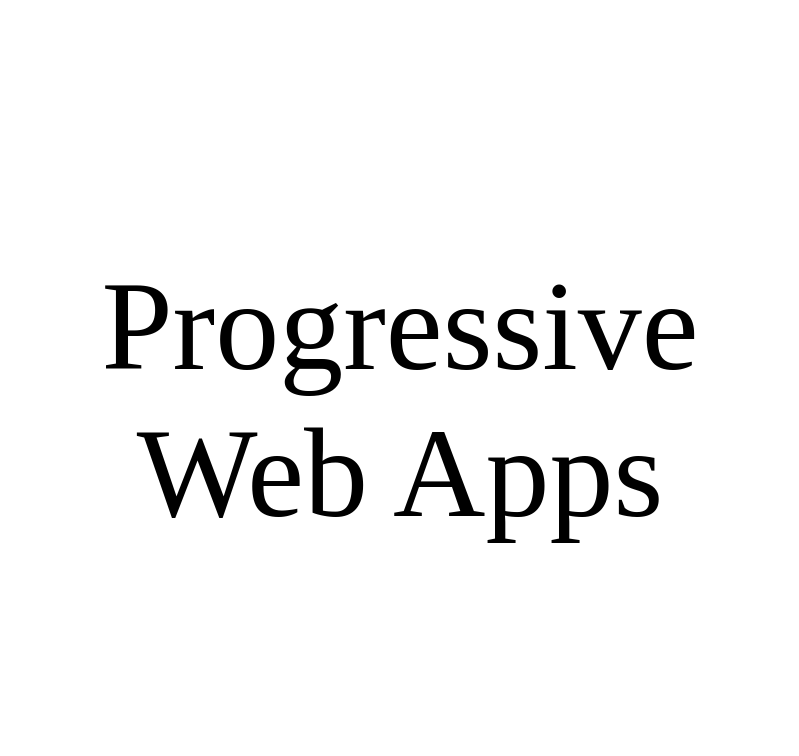
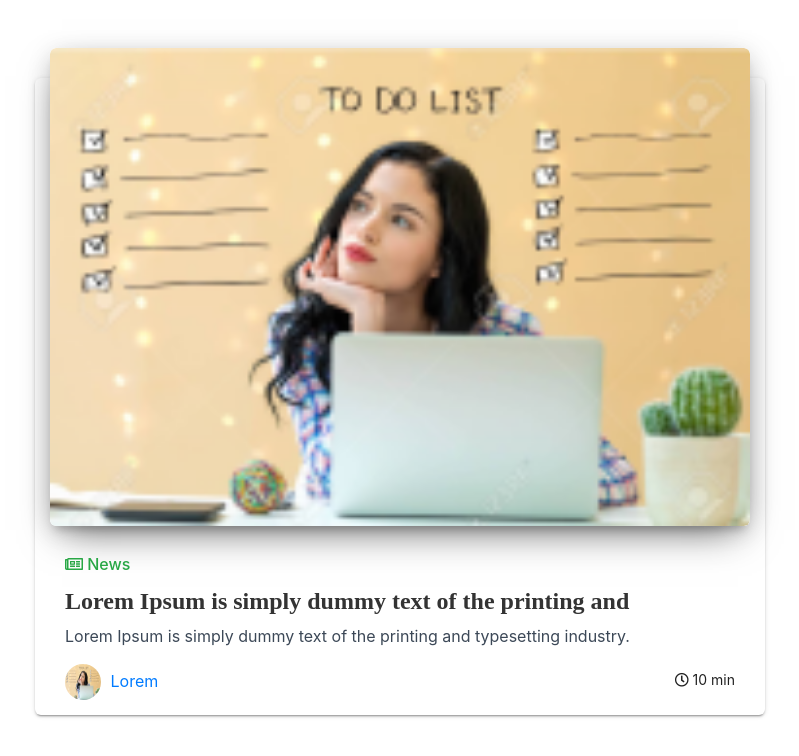
Before and after one commit to bilal-rizwaan/Pwa-Office, a plain HTML site: page PWA-STUFF-master/index.html in a window 1280 px wide. Shown: the whole page, without its empty margins (240-1039 px from the left). Drawn offline with nearby package versions, Linux system fonts and the light colour scheme.

Commit message:
Finally Run the Code [Create Card]

```diff
--- a/PWA-STUFF-master/index.html
+++ b/PWA-STUFF-master/index.html
@@ -9,11 +9,35 @@
     <link name="apple-touch-icon" href="icon/android-icon-192x192-dunplab-manifest-42526.jpg">
     <link rel="stylesheet" href="style.css">
     <link rel="manifest" href="manifest.json">
+    <link rel="stylesheet" href="https://maxcdn.bootstrapcdn.com/bootstrap/4.3.1/css/bootstrap.min.css">
+    <link rel="stylesheet" href="https://use.fontawesome.com/releases/v5.8.2/css/all.css">
 </head>
 <body>
-    <div class="link--target">
-        Progressive Web Apps
+<div class="container">
+    <div class="row mt-5">
+        <div class="col-md-8 mx-auto">
+            <div class="blog-card blog-card-blog">
+                <div class="blog-card-image">
+                    <a href="#"> <img class="img" src="icon/apple-icon-180x180-dunplab-manifest-42526.jpg"> </a>
+                    <div class="ripple-cont"></div>
+                </div>
+                <div class="blog-table">
+                    <h6 class="blog-category blog-text-success"><i class="far fa-newspaper"></i> News</h6>
+                    <h4 class="blog-card-caption">
+                        <a href="#">Lorem Ipsum is simply dummy text of the printing and</a>
+                    </h4>
+                    <p class="blog-card-description">Lorem Ipsum is simply dummy text of the printing and typesetting industry.</p>
+                    <div class="ftr">
+                        <div class="author">
+                            <a href="#"> <img src="icon/apple-icon-114x114-dunplab-manifest-42526.jpg" alt="..." class="avatar img-raised"> <span>Lorem</span> </a>
+                        </div>
+                        <div class="stats"> <i class="far fa-clock"></i> 10 min </div>
+                    </div>
+                </div>
+            </div>
+        </div>
     </div>
+</div>
 </body>
 <script src="app.js"></script>
 </html>
--- a/PWA-STUFF-master/style.css
+++ b/PWA-STUFF-master/style.css
@@ -4,29 +4,105 @@
     box-sizing: border-box;
     /* background: #000;*/
   }
-  body {
-    position: absolute;
-    top: 50%;
-    left: 50%;
-    transform: translate(-50%, -50%);
-    font-size: 10vw;
-    text-align: center;
+  h1{
+    text-align:center;
+    margin-bottom:50px;
+    margin-top:50px;
   }
-  /* .link--target {
-    text-align: center;
-    color: hotpink;
-    padding: 0 10px;
-    line-height: 1.2;
-    font-size: 8vw;
-    font-family: sans-serif;
-    position: relative;
-    display: inline-block;
-    cursor: pointer;
-    box-shadow: inset 0px 0.3px hotpink;
-    transition: 0.8s, box-shadow 0.8s ease-in-out;
+  .blog-card-blog {
+      margin-top: 30px;
   }
-  .link--target:hover {
-    color: #fff;
-    box-shadow: inset 0px -12rem hotpink;
+  .blog-card {
+      display: inline-block;
+      position: relative;
+      width: 100%;
+      margin-bottom: 30px;
+      border-radius: 6px;
+      color: rgba(0, 0, 0, 0.87);
+      background: #fff;
+      box-shadow: 0 2px 2px 0 rgba(0, 0, 0, 0.14), 0 3px 1px -2px rgba(0, 0, 0, 0.2), 0 1px 5px 0 rgba(0, 0, 0, 0.12);
   }
-   */
+  .blog-card .blog-card-image {
+      height: 60%;
+      position: relative;
+      overflow: hidden;
+      margin-left: 15px;
+      margin-right: 15px;
+      margin-top: -30px;
+      border-radius: 6px;
+      box-shadow: 0 16px 38px -12px rgba(0, 0, 0, 0.56), 0 4px 25px 0px rgba(0, 0, 0, 0.12), 0 8px 10px -5px rgba(0, 0, 0, 0.2);
+  }
+  .blog-card .blog-card-image img {
+      width: 100%;
+      height: 100%;
+      border-radius: 6px;
+      pointer-events: none;
+  }
+  .blog-card .blog-table {
+      padding: 15px 30px;
+  }
+  .blog-table {
+      margin-bottom: 0px;
+  }
+  .blog-category {
+      position: relative;
+      line-height: 0;
+      margin: 15px 0;
+  }
+  .blog-text-success {
+      color: #28a745!important;
+  }
+  .blog-card-blog .blog-card-caption {
+      margin-top: 5px;
+  }
+  .blog-card-caption {
+      font-weight: 700;
+      font-family: "Roboto Slab", "Times New Roman", serif;
+  }
+  .fa {
+      display: inline-block;
+      font: normal normal normal 14px/1 FontAwesome;
+      font-size: inherit;
+      text-rendering: auto;
+      -webkit-font-smoothing: antialiased;
+      -moz-osx-font-smoothing: grayscale;
+  }
+  .blog-card-caption, .blog-card-caption a {
+      color: #333;
+      text-decoration: none;
+  }
+
+  p {
+      color: #3C4857;
+  }
+
+  p {
+      margin-top: 0;
+      margin-bottom: 1rem;
+  }
+  .blog-card .ftr {
+      margin-top: 15px;
+  }
+  .blog-card .ftr .author {
+      color: #888;
+  }
+
+  .blog-card .ftr div {
+      display: inline-block;
+  }
+  .blog-card .author .avatar {
+      width: 36px;
+      height: 36px;
+      overflow: hidden;
+      border-radius: 50%;
+      margin-right: 5px;blog-
+  }
+  .blog-card .ftr .stats {
+      position: relative;
+      top: 1px;
+      font-size: 14px;
+  }
+  .blog-card .ftr .stats {
+      float: right;
+      line-height: 30px;
+  }
```
Also changed, not shown: PWA-STUFF-master/sw.js (+4 -4 lines).
